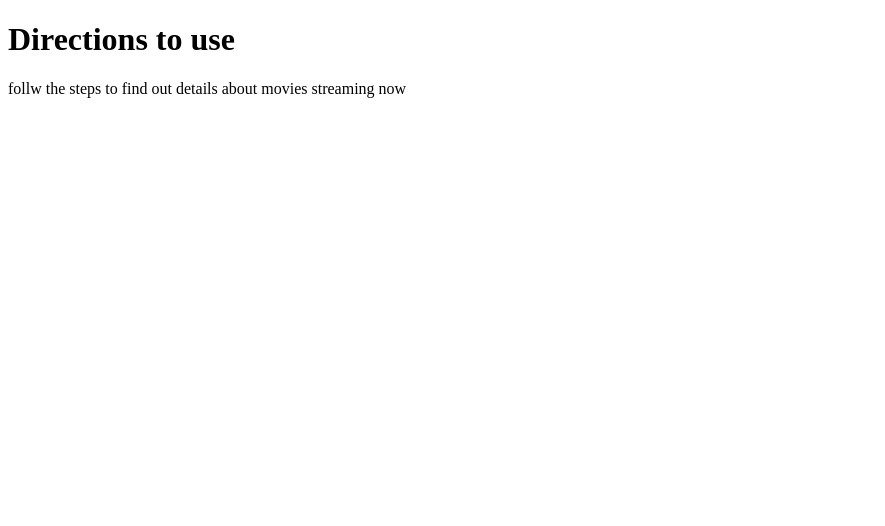
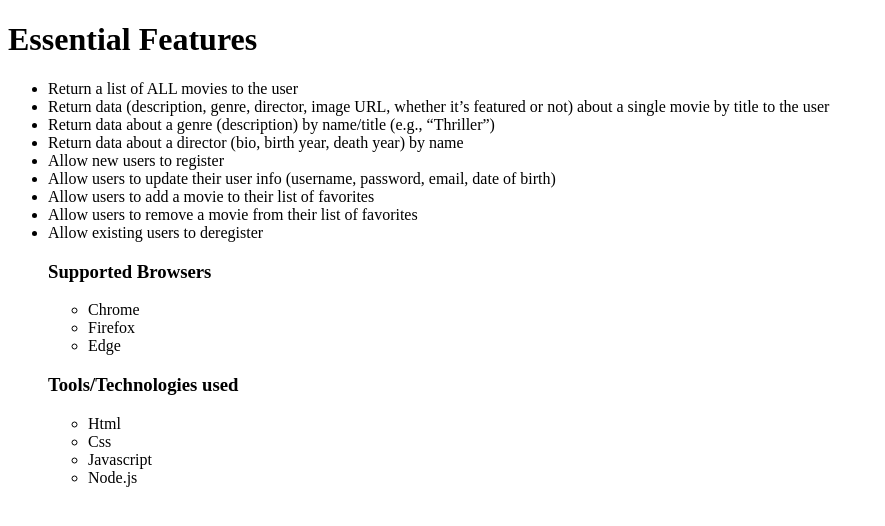
Before and after one commit to sharmilasanu/Flix_App, a plain HTML site: page documentation.html in a window 1280 px wide. Shown: the whole page, without its empty margins (0-885 px from the left). Drawn offline with Linux system fonts and the light colour scheme.

Commit message:
Documentation about the Project Features and etc

```diff
--- a/documentation.html
+++ b/documentation.html
@@ -2,7 +2,36 @@
 <html lang=en>
   <meta charset="utf-8">
    <body>
-     <h1> Directions to use</h1>
-     <p> follw the steps to find out details about movies streaming now</p>
+     <h1> Essential Features</h1>
+    <ul>
+        <li>  Return a list of ALL movies to the user
+        </li>
+        <li>Return data (description, genre, director, image URL, whether it’s featured or not) about a
+            single movie by title to the user</li>
+        <li> Return data about a genre (description) by name/title (e.g., “Thriller”) </li>
+        <li> Return data about a director (bio, birth year, death year) by name </li>
+        <li>Allow new users to register
+        </li>
+        <li>Allow users to update their user info (username, password, email, date of birth)
+        </li>
+        <li>Allow users to add a movie to their list of favorites</li>
+        <li>Allow users to remove a movie from their list of favorites
+        </li>
+        <li>Allow existing users to deregister
+        </li>
+        <h3>Supported Browsers</h3>
+        <ul>
+            <li>Chrome</li>
+            <li>Firefox</li>
+            <li>Edge</li>
+        </ul>
+        <h3>Tools/Technologies used</h3>
+        <ul>
+            <li>Html</li>
+            <li>Css</li>
+            <li>Javascript</li>
+            <li>Node.js</li>
+        </ul>
+    </ul>
    </body>
 </html>
```
